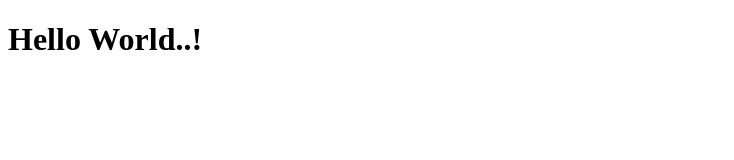
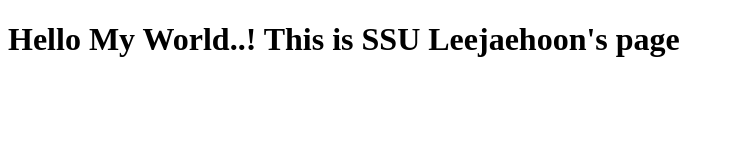
Before and after one commit to JhleeSS/jhl2, a plain HTML site: page index.html in a window 1280 px wide. Shown: the whole page, without its empty margins (0-734 px from the left). Drawn offline with Linux system fonts and the light colour scheme.

Commit message:
Update index.html

```diff
--- a/index.html
+++ b/index.html
@@ -6,6 +6,6 @@
     </script>
 </head>
 <body>
-    <h1>Hello World..!</h1>
+    <h1>Hello My World..! This is SSU Leejaehoon's page</h1>
 </body>
 </html>
```
